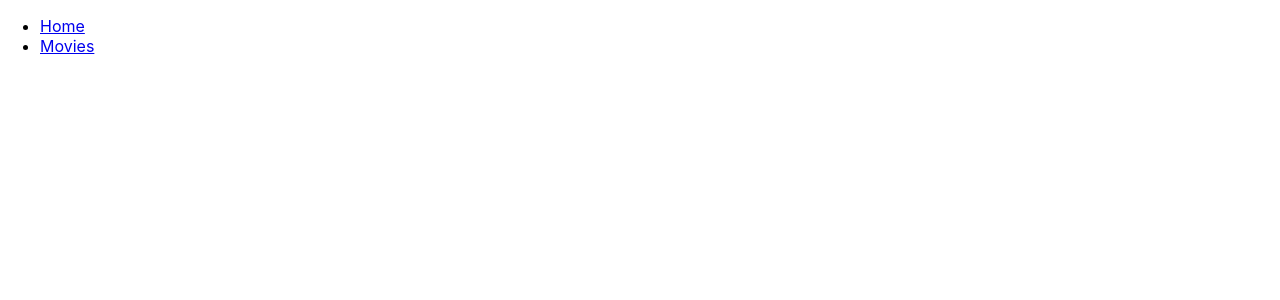
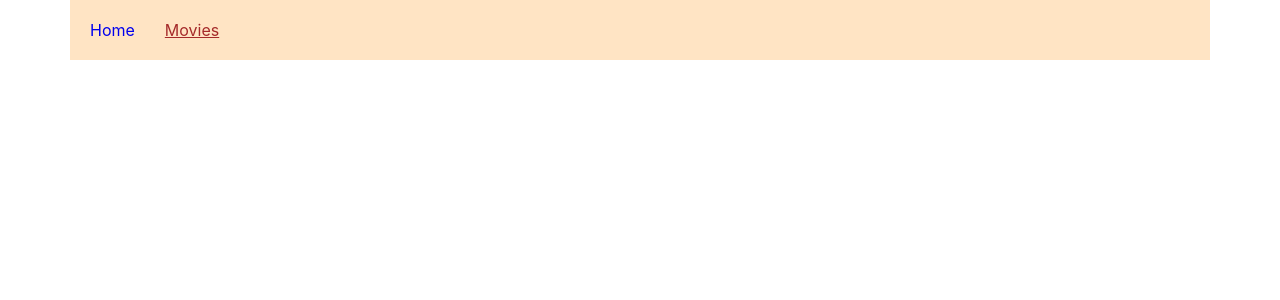
Before and after one commit to beligrous/goit-react-hw-05-movies, a React (Create React App) app: page /movies in a window 1280 px wide. Shown: the top 300 px of the page. Built offline with nearby package versions, Linux system fonts and the light colour scheme.

Commit message:
add styled menu

```diff
--- a/package.json
+++ b/package.json
@@ -4,6 +4,8 @@
   "private": true,
   "homepage": "https://beligrous.github.io/goit-react-hw-05-movies/",
   "dependencies": {
+    "@emotion/react": "^11.10.5",
+    "@emotion/styled": "^11.10.5",
     "@testing-library/jest-dom": "^5.16.3",
     "@testing-library/react": "^12.1.4",
     "@testing-library/user-event": "^13.5.0",
--- a/src/components/App.jsx
+++ b/src/components/App.jsx
@@ -1,9 +1,10 @@
+import { Container } from './app.styled';
 import Menu from './Modules/Menu/Menu';
 
 export const App = () => {
   return (
-    <div>
+    <Container>
       <Menu />
-    </div>
+    </Container>
   );
 };
--- a/src/components/Modules/Menu/Menu.jsx
+++ b/src/components/Modules/Menu/Menu.jsx
@@ -1,14 +1,15 @@
-import { NavLink } from 'react-router-dom';
+// import { NavLink } from 'react-router-dom';
+import { Container, Item } from 'components/Modules/Menu/menu.styled';
 function Menu() {
   return (
-    <ul>
+    <Container>
       <li>
-        <NavLink to={'/'}>Home</NavLink>
+        <Item to={'/'}>Home</Item>
       </li>
       <li>
-        <NavLink to={'/movies'}>Movies</NavLink>
+        <Item to={'/movies'}>Movies</Item>
       </li>
-    </ul>
+    </Container>
   );
 }
 
--- /dev/null
+++ b/src/components/Modules/Menu/menu.styled.js
@@ -0,0 +1,19 @@
+import styled from '@emotion/styled';
+import { NavLink } from 'react-router-dom';
+
+export const Container = styled.ul`
+  display: flex;
+  gap: 30px;
+  padding: 20px;
+  margin: 0;
+  list-style: none;
+  background-color: bisque;
+`;
+
+export const Item = styled(NavLink)`
+  text-decoration: none;
+  &.active {
+    color: brown;
+    text-decoration: underline;
+  }
+`;
--- /dev/null
+++ b/src/components/app.styled.js
@@ -0,0 +1,6 @@
+import styled from '@emotion/styled';
+
+export const Container = styled.div`
+  width: 1140px;
+  margin: 0 auto;
+`;
```
Also changed, not shown: 1 other file (tests, documents, lock files or other folders).
